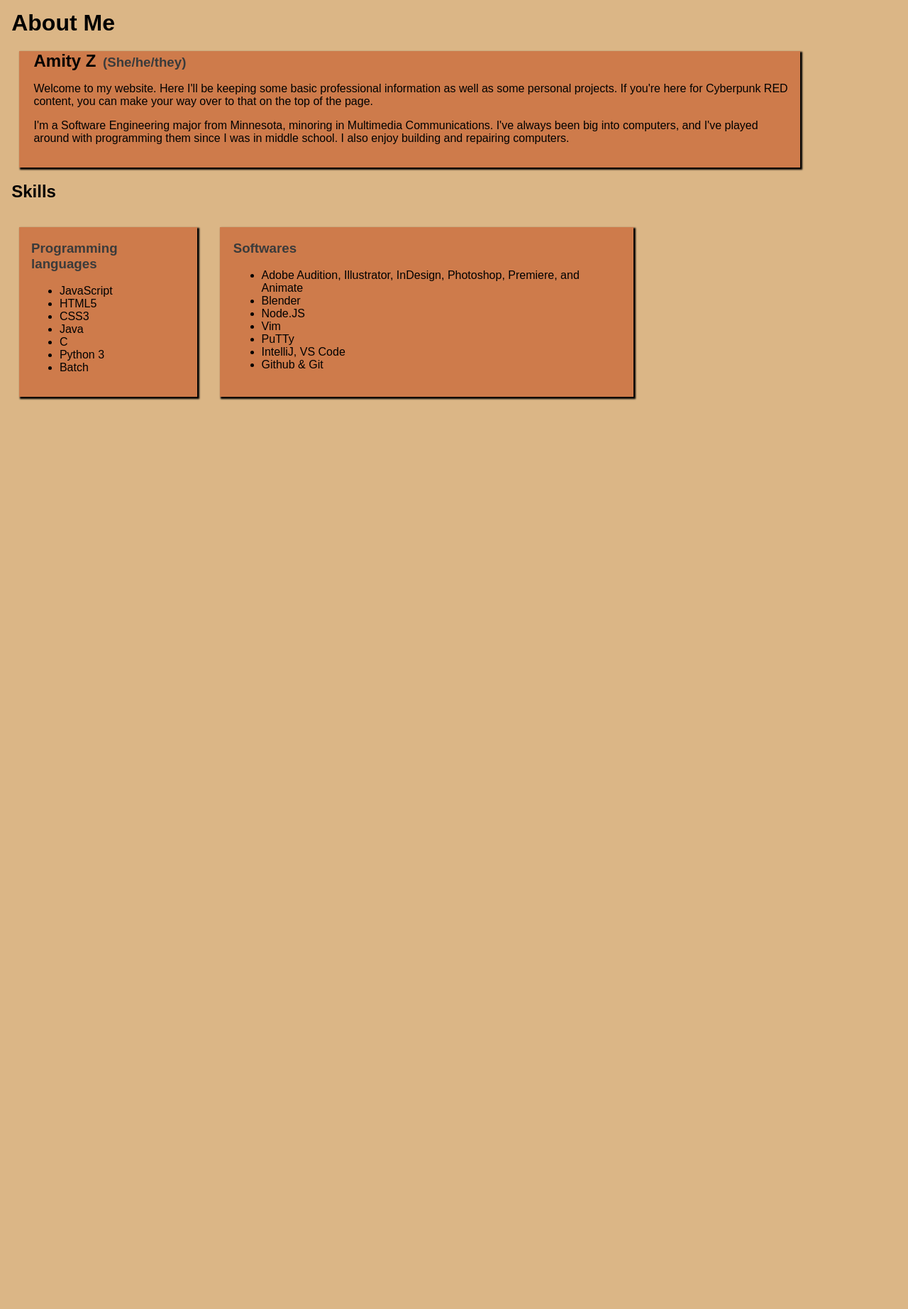
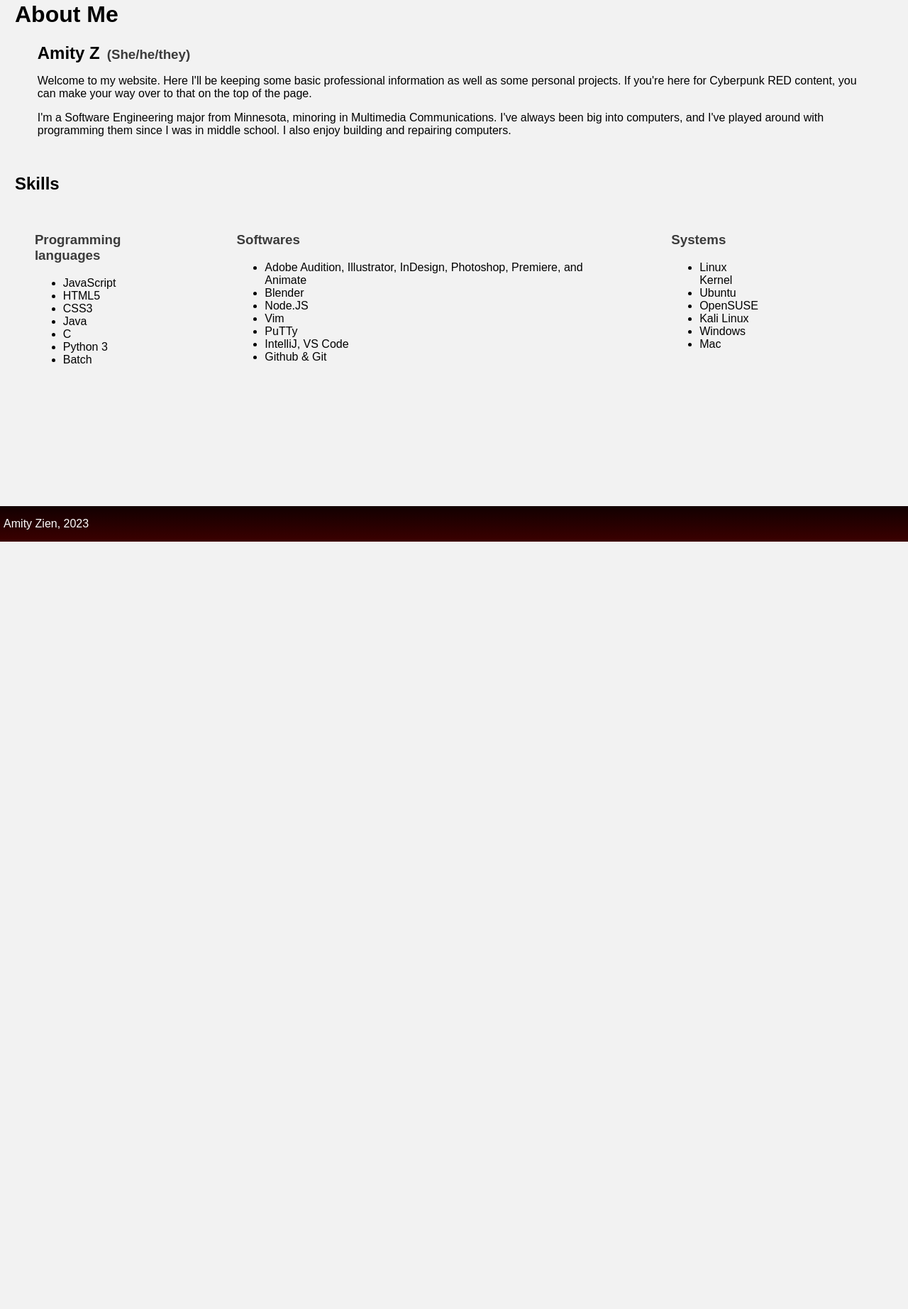
Before and after one commit to SamuelZien/elanazien.github.io, a PHP site: page / in a window 1280 px wide. Shown: the part 37-1881 px from the top of the page at 71% size. After the commit the page ends 800 px from the top, so only its background shows below. Run offline with PHP 8.4, Linux system fonts and the light colour scheme.

Commit message:
Restyle Index, Add content

```diff
--- a/index.css
+++ b/index.css
@@ -1,6 +1,10 @@
+main{
+    margin:1rem;
+}
 body{
-    margin:0.7rem;
-    background-color: rgb(219, 182, 134);
+  margin:0rem;
+  background-color:#f2f2f2;
+  overflow: hidden;
 }
 p, li{
   font-size:medium;
@@ -24,6 +28,7 @@ color:#3b3b3b;
     left: 0%;
     margin-bottom: 0.5rem;
     width: 100%;
+    z-index: 3;
   }
   .navbar a {
     font-family: 'Ubuntu Mono';
@@ -42,19 +47,40 @@ color:#3b3b3b;
   }
   .contentbar{
     flex-flow:row wrap;
-      max-width: 90%;
+      max-width: 95%;
       padding-bottom: 100%;
       display: flex;
       align-content: center;
       flex-shrink: 1;
   }
   .contentbar>article, #about{
-    background-color: rgb(206, 123, 75);
     border: 2px transparent;
-    box-shadow: 2px 2px 2px 1px black;
-    max-width: 85%;
+    /*box-shadow: 2px 2px 2px 1px black;*/
+    max-width: 100%;
     margin:1rem;
     padding: 0rem 1rem 1rem 1rem;
+    position:relative;
+    left:-2%;
+      animation: fadearticle 0.7s ease-in-out 0.25s 1 forwards;
+  }
+  footer{
+    position: absolute;
+    bottom:0%;
+    width:100%;
+    background-image: linear-gradient(180deg, #120001 0.001%, #3b0000);
+  }
+  footer p, footer a{
+    color:#fff;
+  }
+  @keyframes fadearticle{
+    from{
+      left:-2%;
+      color:#f2f2f2;
+    }
+    to{
+      left:0%;
+      color:#000;
+    }
   }
   @media (max-width: 1000px) {
     button{
--- a/index.html
+++ b/index.html
@@ -45,8 +45,19 @@
                 <li>IntelliJ, VS Code</li>
                 <li>Github & Git</li>
             </ul></article>
+            <article><h3>Systems</h3><ul>
+                <li>Linux Kernel</li>
+                <li>Ubuntu</li>
+                <li>OpenSUSE</li>
+                <li>Kali Linux</li>
+                <li>Windows</li>
+                <li>Mac</li>
+            </ul></article>
         </div>
         </section>
     </main>
+    <footer>
+        <p>Amity Zien, 2023</p>
+    </footer>
 </body>
 </html>
```
Also changed, not shown: fixlist/style.css (+11 -0 lines).
